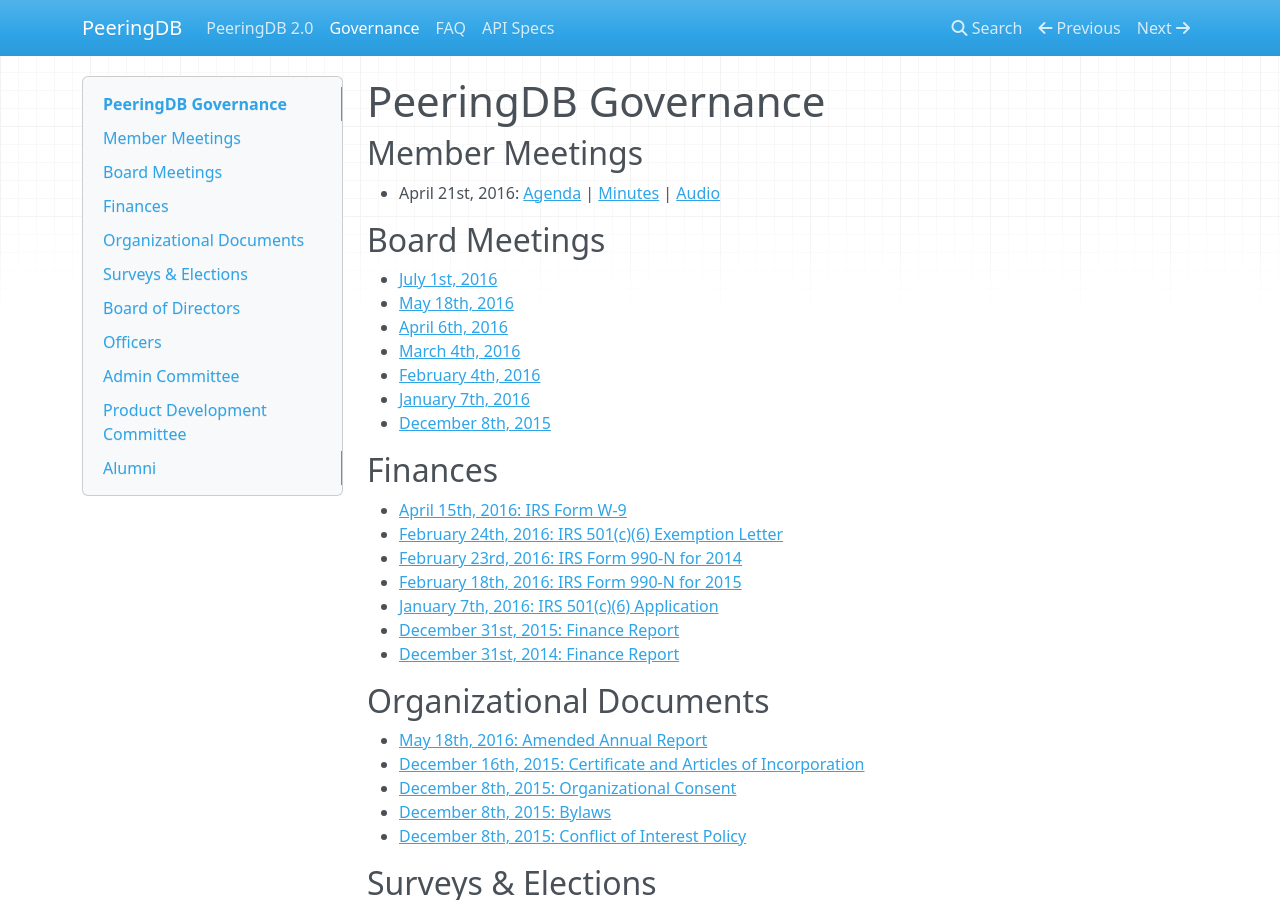
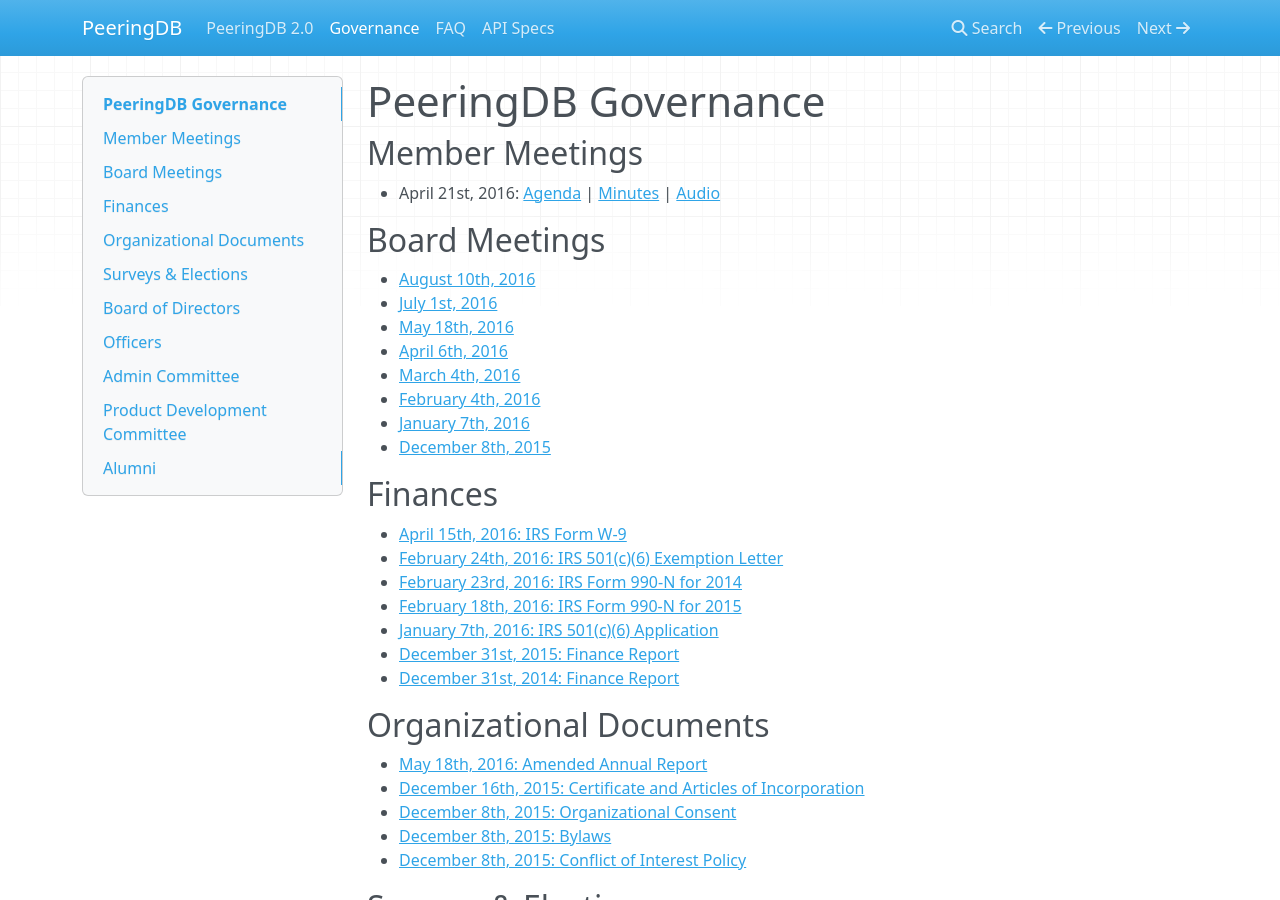
Before and after one commit to peeringdb/docs, an MkDocs documentation site: the page built from docs/gov.md, in a window 1280 px wide and 900 px high. Built offline with MkDocs 1.6.1, drawn with Linux system fonts in a browser that asks for light colours; nearby versions of some CDN libraries; old or Windows-style settings are respelled for this version of MkDocs.

Commit message:
August board meeting.  Spelling fix to May board meeting.

```diff
--- a/docs/gov.md
+++ b/docs/gov.md
@@ -7,6 +7,7 @@
 
 ## Board Meetings
 
+- [August 10th, 2016](gov/legaldocs/2016-08-10_PeeringDB_Board_Minutes.pdf)
 - [July 1st, 2016](gov/legaldocs/2016-07-01_PeeringDB_Board_Minutes.pdf)
 - [May 18th, 2016](gov/legaldocs/2016-05-18_PeeringDB_Board_Minutes.pdf)
 - [April 6th, 2016](gov/legaldocs/2016-04-06_PeeringDB_Board_Minutes.pdf)
```
Also changed, not shown: 3 other files.
